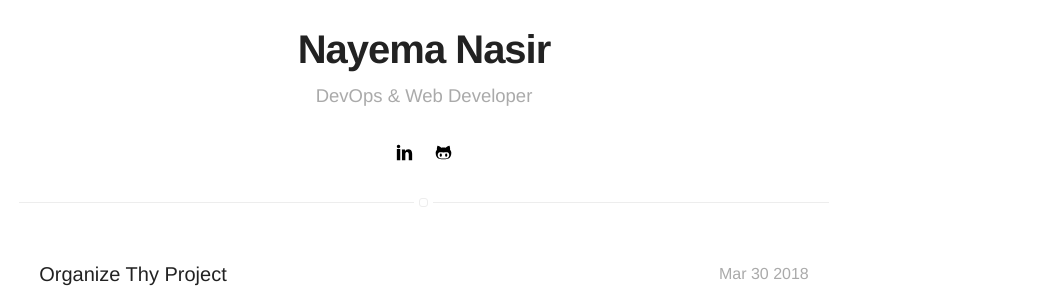
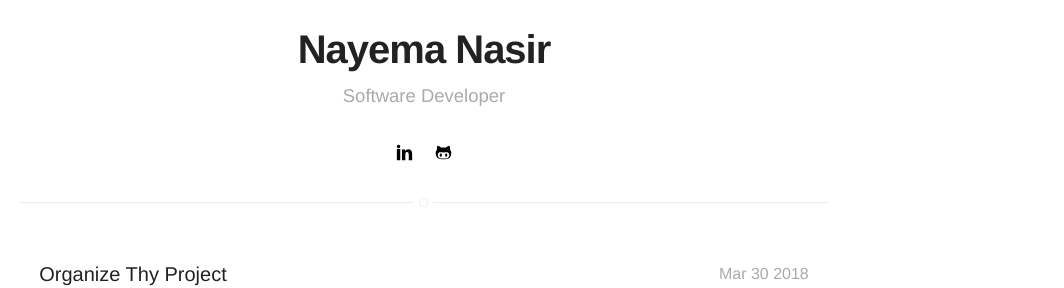
Before and after one commit to nayema/nayema.github.io, a Jekyll site: the page built from blog/index.html, in a window 1280 px wide. Shown: the part 252-540 px from the top of the page, without its empty margins (216-1280 px from the left). Built offline with Jekyll 4.4.1, drawn with Linux system fonts in a browser that asks for light colours.

Commit message:
Change title

```diff
--- a/_config.yml
+++ b/_config.yml
@@ -1,6 +1,6 @@
 # main text of home
 name: Nayema Nasir
-bio: DevOps & Web Developer
+bio: Software Developer
 
 # twitter summary info
 description: A blog about technology and stuff related
```
